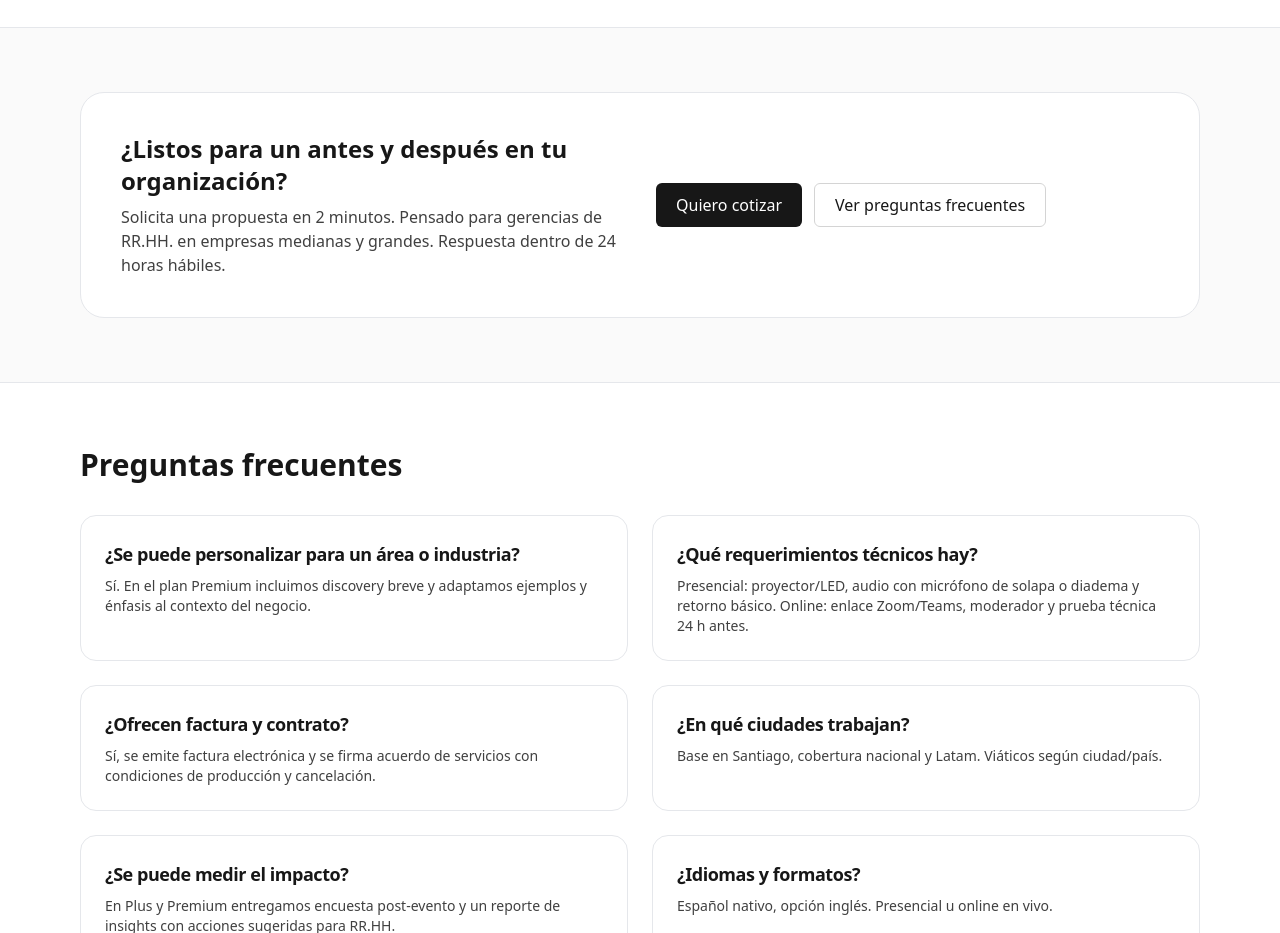
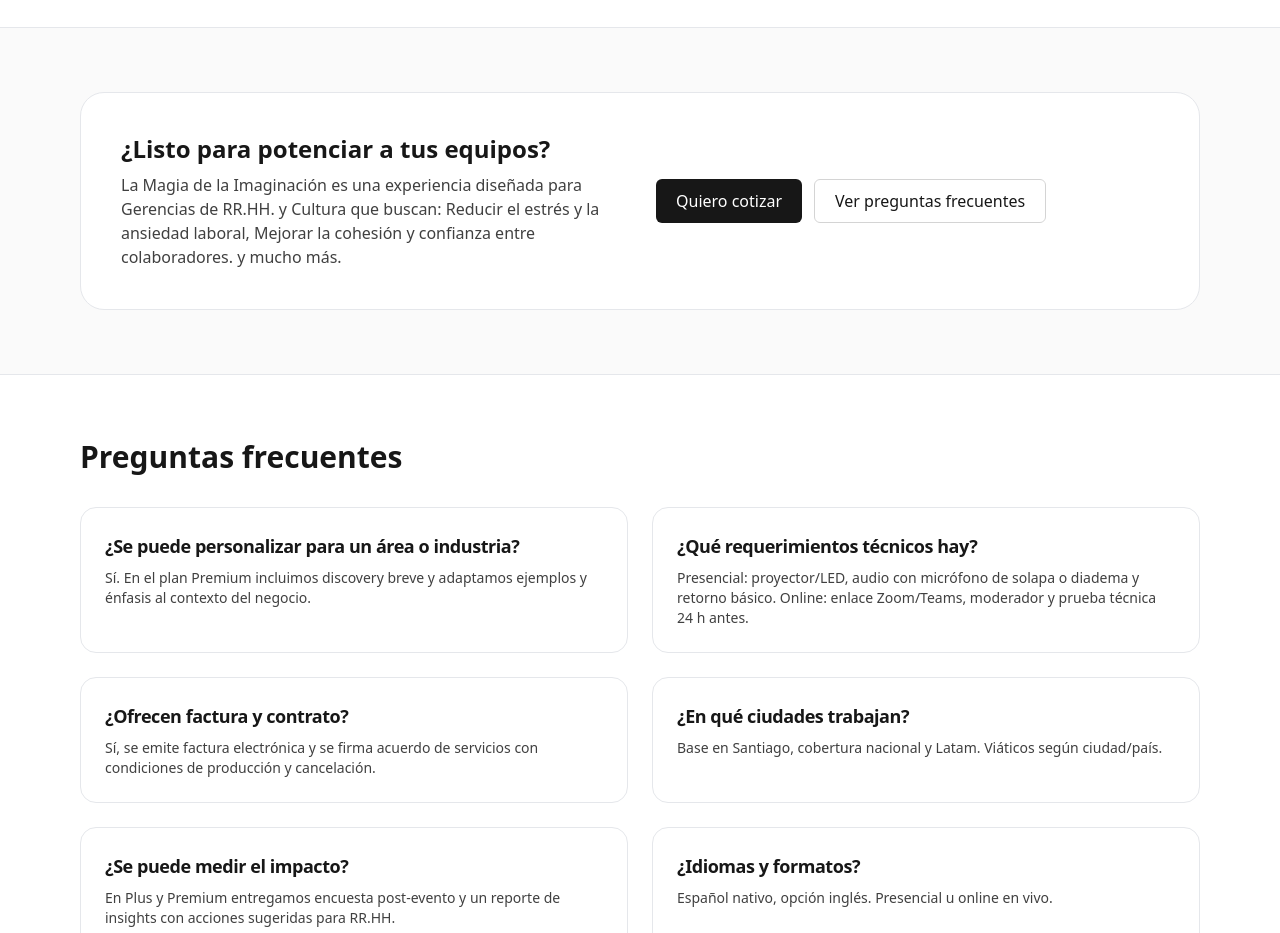
Before and after one commit to Echevensko/echevensko-b2b, a Next.js app: page / in a window 1280 px wide. Shown: the part 3320-4253 px from the top of the page. Built offline with nearby package versions, Linux system fonts and the light colour scheme.

Commit message:
Update page.tsx

```diff
--- a/app/page.tsx
+++ b/app/page.tsx
@@ -325,8 +325,8 @@ export default function EchevenskoB2BLanding() {
         <Card className="rounded-3xl overflow-hidden">
           <CardContent className="p-8 md:p-10 grid md:grid-cols-2 gap-8 items-center">
             <div>
-              <h3 className="text-2xl font-bold">¿Listos para un antes y después en tu organización?</h3>
-              <p className="mt-2 text-neutral-700">Solicita una propuesta en 2 minutos. Pensado para gerencias de RR.HH. en empresas medianas y grandes. Respuesta dentro de 24 horas hábiles.</p>
+              <h3 className="text-2xl font-bold">¿Listo para potenciar a tus equipos?</h3>
+              <p className="mt-2 text-neutral-700">La Magia de la Imaginación es una experiencia diseñada para Gerencias de RR.HH. y Cultura que buscan: Reducir el estrés y la ansiedad laboral, Mejorar la cohesión y confianza entre colaboradores. y mucho más.</p>
             </div>
             <div className="flex gap-3">
               <Button asChild size="lg" className="rounded-2xl w-full md:w-auto"><a href="#contacto">Quiero cotizar</a></Button>
```
